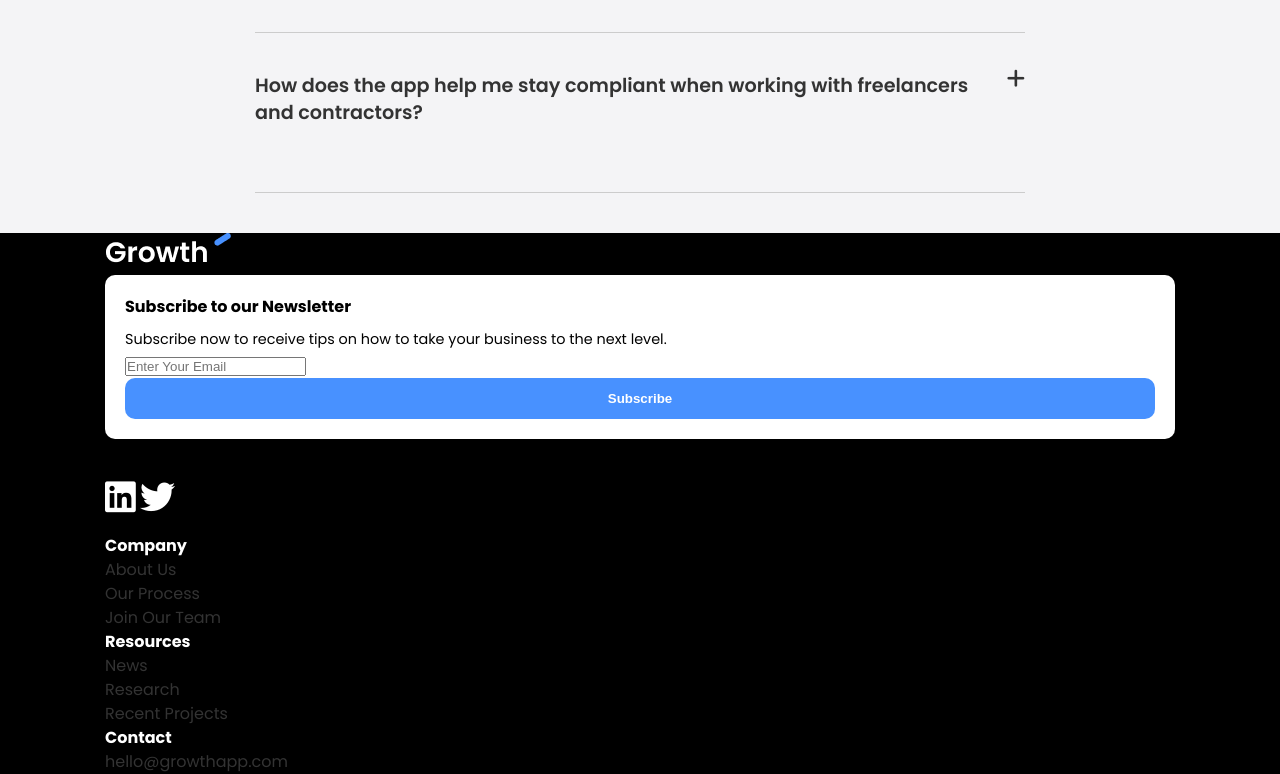
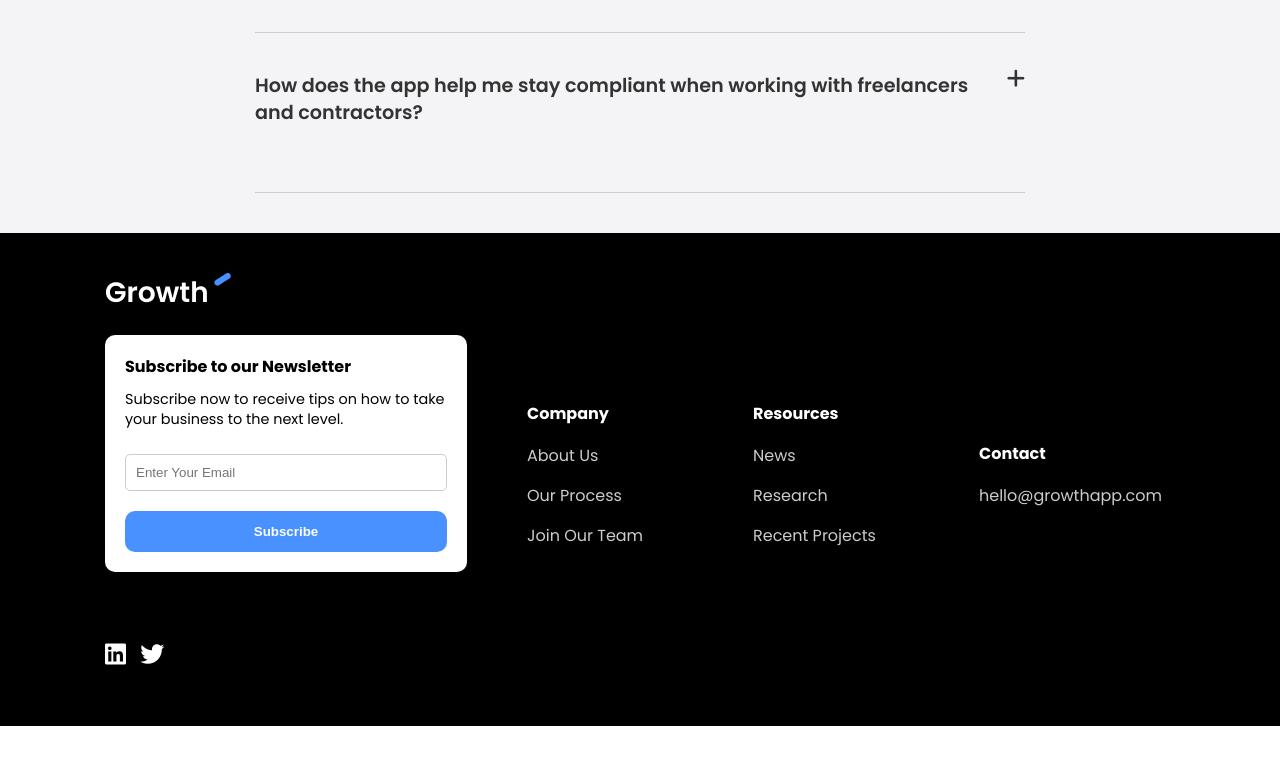
Before and after one commit to arjunultra/html-css_brad_yt, a plain HTML site: page index.html in a window 1280 px wide. Shown: the part 4177-4951 px from the top of the page. After the commit the page ends 4903 px from the top, so only its background shows below. Drawn offline with Linux system fonts and the light colour scheme.

Commit message:
desktop version done

```diff
--- a/style.scss
+++ b/style.scss
@@ -194,6 +194,41 @@ img {
         }
     }
 }
+/* footer */
+.footer {
+    padding: 40px 0;
+    h4 {
+        margin-bottom: 10px;
+    }
+    ul>li {
+        line-height: 2.5;
+    }
+    a {
+        color: #ccc;
+    }
+    i {
+        font-size: 1.5rem;
+        margin-right: 10px;
+    }
+    .footer-grid {
+        display: grid;
+        grid-template-columns: 2fr 1fr 1fr 1fr;
+        gap: 30px;
+        justify-content: center;
+        align-items: center;
+
+    }
+    .card {
+        margin: 20px 30px 30px 0;
+    }
+    input[type="email"] {
+        width: 100%;
+        padding: 10px;
+        border: 1px solid #ccc;
+        border-radius: 5px;
+        margin: 20px 0;
+    }
+}
 
 
 /* Utility Classes */
```
Also changed, not shown: style.css.
